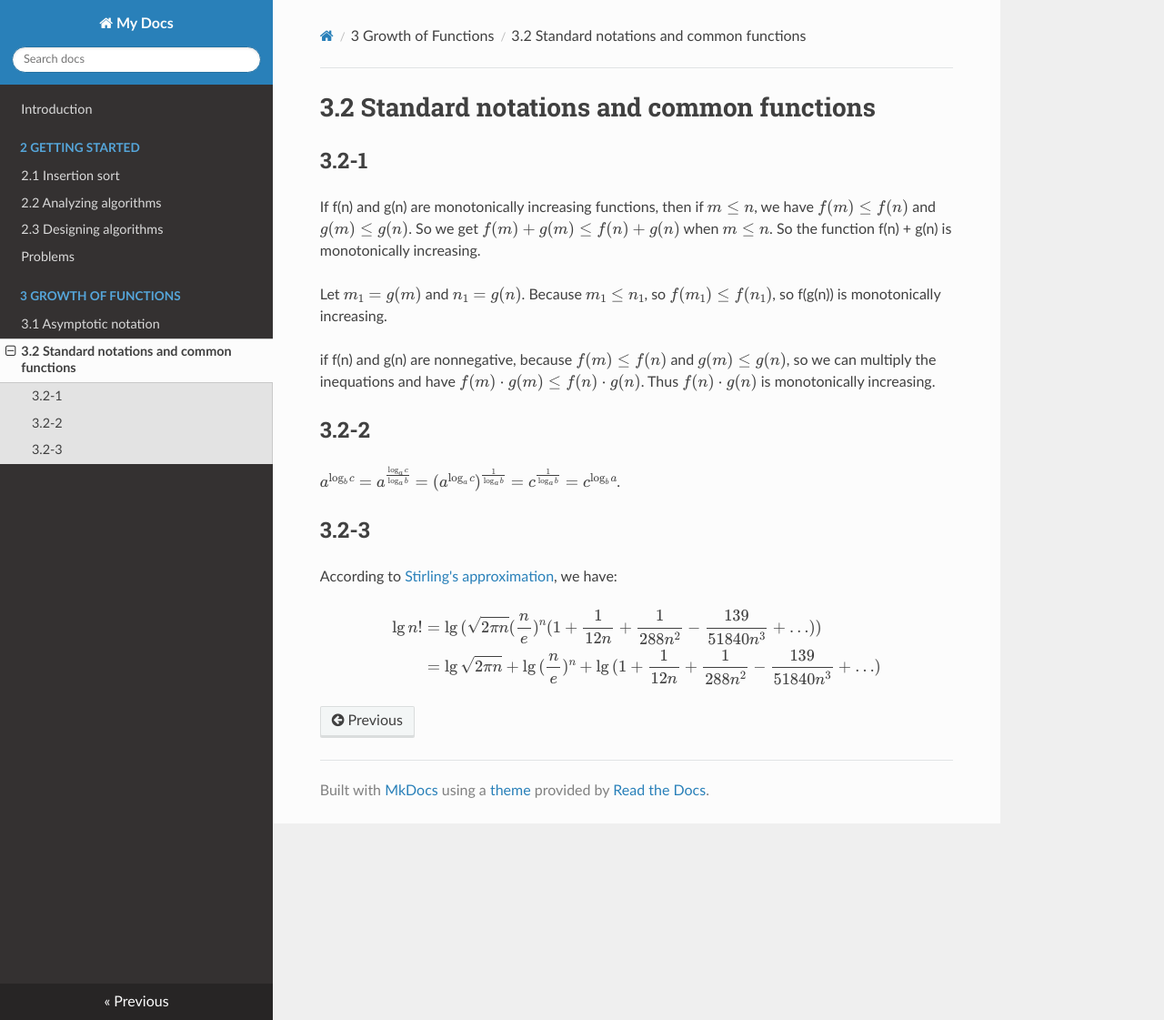
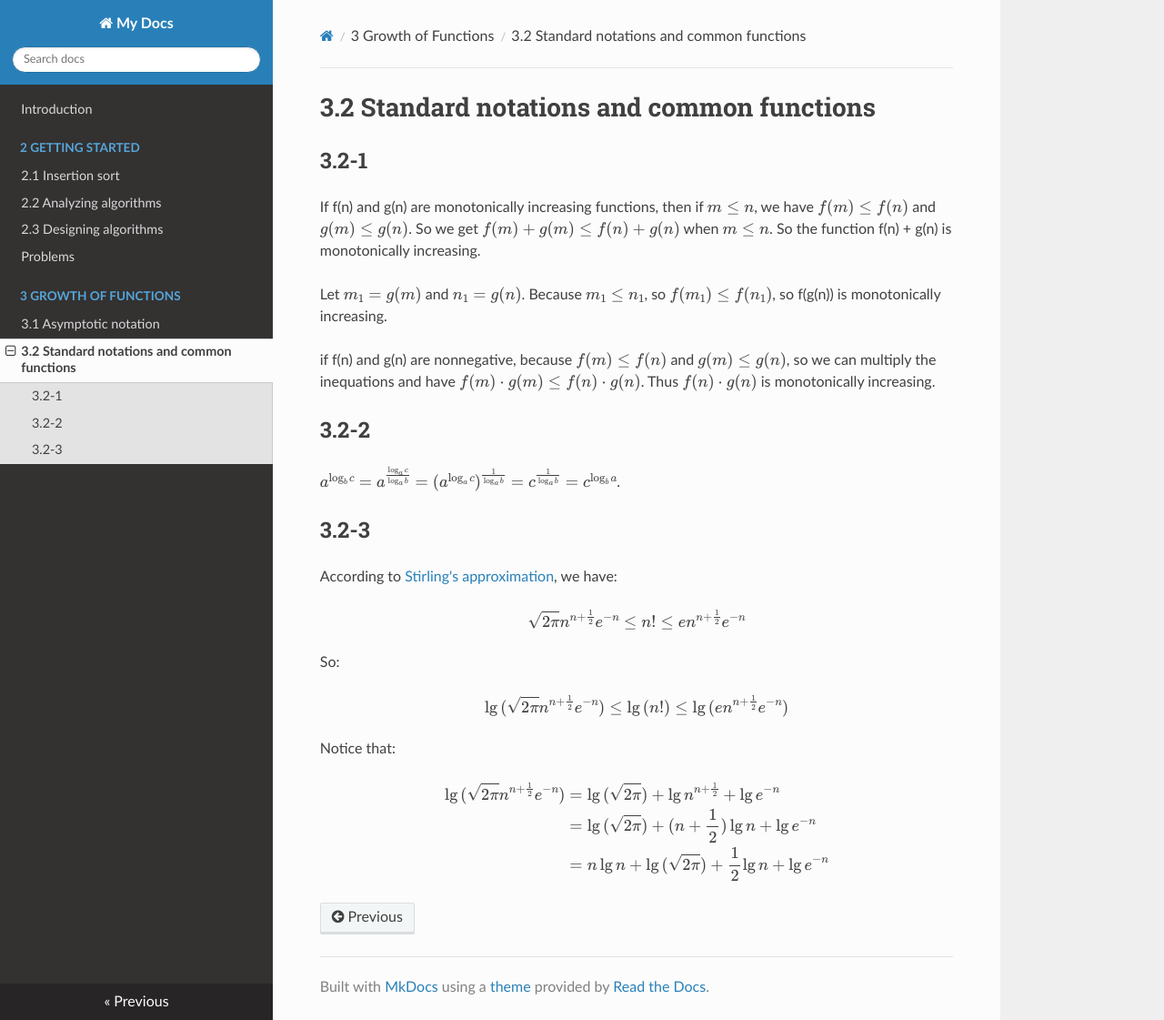
Before and after one commit to Frederick-S/Introduction-to-Algorithms-Notes, an MkDocs documentation site: the page built from docs/3-Growth-of-Functions/3.2-Standard-notations-and-common-functions.md, in a window 1280 px wide and 1121 px high. Shown: the whole window at 91% size. Built offline with MkDocs 1.6.1, drawn with Linux system fonts in a browser that asks for light colours; nearby versions of some CDN libraries; formulas are drawn with MathJax 3; old or Windows-style settings are respelled for this version of MkDocs.

Commit message:
Update exercise

```diff
--- a/docs/3-Growth-of-Functions/3.2-Standard-notations-and-common-functions.md
+++ b/docs/3-Growth-of-Functions/3.2-Standard-notations-and-common-functions.md
@@ -12,9 +12,18 @@ $a^{\log_bc} = a^{\frac{\log_ac}{\log_ab}} = (a^{\log_ac})^\frac{1}{\log_ab} = c
 ## 3.2-3
 According to [Stirling's approximation](https://en.wikipedia.org/wiki/Stirling%27s_approximation), we have:
 
+$$\sqrt{2\pi}n^{n + \frac{1}{2}}e^{-n} \leq n! \leq en^{n + \frac{1}{2}}e^{-n}$$
+
+So:
+
+$$\lg{(\sqrt{2\pi}n^{n + \frac{1}{2}}e^{-n})} \leq \lg{(n!)} \leq \lg{(en^{n + \frac{1}{2}}e^{-n})}$$
+
+Notice that:
+
 $$
 \begin{eqnarray}
-\lg{n!} &=& \lg{(\sqrt{2\pi{n}}(\frac{n}{e})^n(1 + \frac{1}{12n} + \frac{1}{288n^2} - \frac{139}{51840n^3} + \ldots))} \\\
-&=& \lg{\sqrt{2\pi{n}}} + \lg{(\frac{n}{e})^n} + \lg{(1 + \frac{1}{12n} + \frac{1}{288n^2} - \frac{139}{51840n^3} + \ldots)} \\\
+\lg{(\sqrt{2\pi}n^{n + \frac{1}{2}}e^{-n})} &=& \lg{(\sqrt{2\pi})} + \lg{n^{n + \frac{1}{2}}} + \lg{e^{-n}} \\\
+&=& \lg{(\sqrt{2\pi})} + (n + \frac{1}{2})\lg{n} + \lg{e^{-n}} \\\
+&=& n\lg{n} + \lg{(\sqrt{2\pi})} + \frac{1}{2}\lg{n} + \lg{e^{-n}} \\\
 \end{eqnarray}
 $$
```
